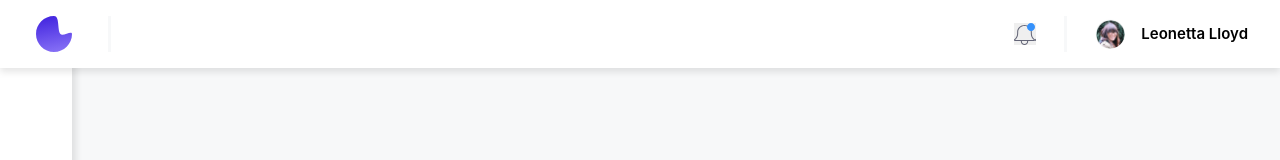
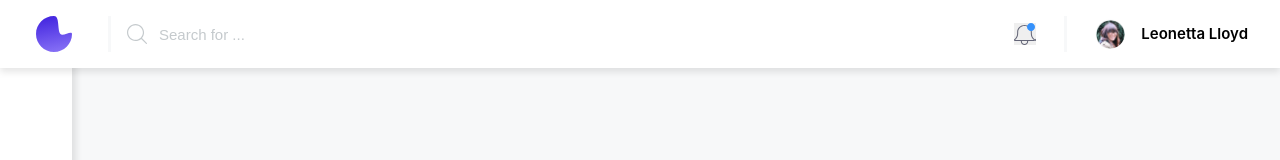
Before and after one commit to kohgpat/kanban-app, a React (Create React App) app: page / in a window 1280 px wide. Shown: the top 160 px of the page. Built offline with nearby package versions, Linux system fonts and the light colour scheme.

Commit message:
Implement SearchBar in Topbar

```diff
--- a/src/components/Topbar/index.js
+++ b/src/components/Topbar/index.js
@@ -6,6 +6,11 @@ const Topbar = () => (
     <s.Logo />
 
     <s.Separator />
+
+    <s.SearchBar>
+      <s.SearchBarIcon />
+      <s.SearchBarInput />
+    </s.SearchBar>
 
     <s.Controls>
       <s.Control>
--- a/src/components/Topbar/styles.js
+++ b/src/components/Topbar/styles.js
@@ -1,7 +1,8 @@
-import styled from 'styled-components';
-import logoIcon from './images/logo.svg';
-import notificationIcon from './images/notification.svg';
-import avatar from './images/avatar.png';
+import styled from "styled-components";
+import logoIcon from "./images/logo.svg";
+import notificationIcon from "./images/notification.svg";
+import searchIcon from "./images/search.svg";
+import avatar from "./images/avatar.png";
 
 export const Topbar = styled.div`
   display: flex;
@@ -24,9 +25,43 @@ export const Logo = styled.div`
 `;
 
 export const Separator = styled.div`
-  background-color: #F7F8F9;
+  background-color: #f7f8f9;
   height: 36px;
   width: 3px;
+`;
+
+export const SearchBar = styled.div`
+  height: 100%;
+  width: 50%;
+  display: flex;
+  align-items: center;
+  position: relative;
+`;
+
+export const SearchBarIcon = styled.div`
+  height: 20px;
+  width: 20px;
+  background-image: url(${searchIcon});
+  background-size: cover;
+  background-position: center center;
+  margin: 0 0 0 16px;
+  position: absolute;
+`;
+
+export const SearchBarInput = styled.input.attrs({
+  type: "text",
+  name: "q",
+  placeholder: "Search for ..."
+})`
+  border: 0;
+  height: 20px;
+  padding: 1rem 1rem 1rem 3rem;
+  font-size: 15px;
+  width: 50%;
+
+  &::placeholder {
+    color: #C5CACD;
+  }
 `;
 
 export const Controls = styled.div`
@@ -47,9 +82,11 @@ export const ControlIcon = styled.div`
   height: 22px;
   width: 22px;
 
-  ${props => props.notification && `
+  ${props =>
+    props.notification &&
+    `
     background-image: url(${notificationIcon});
-  `}
+  `};
 `;
 
 export const CurrentUser = styled.div`
```
Also changed, not shown: src/components/Topbar/images/search.svg (added).
